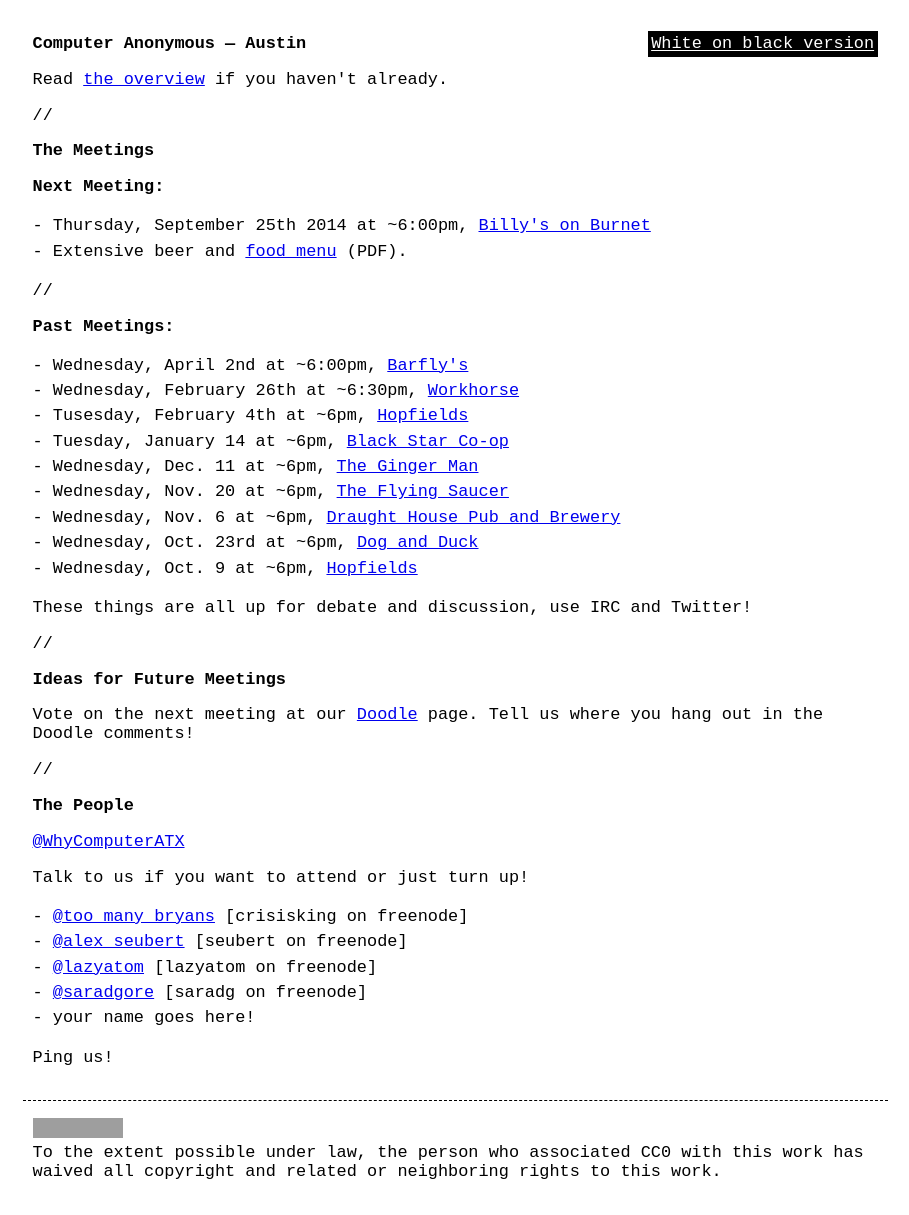
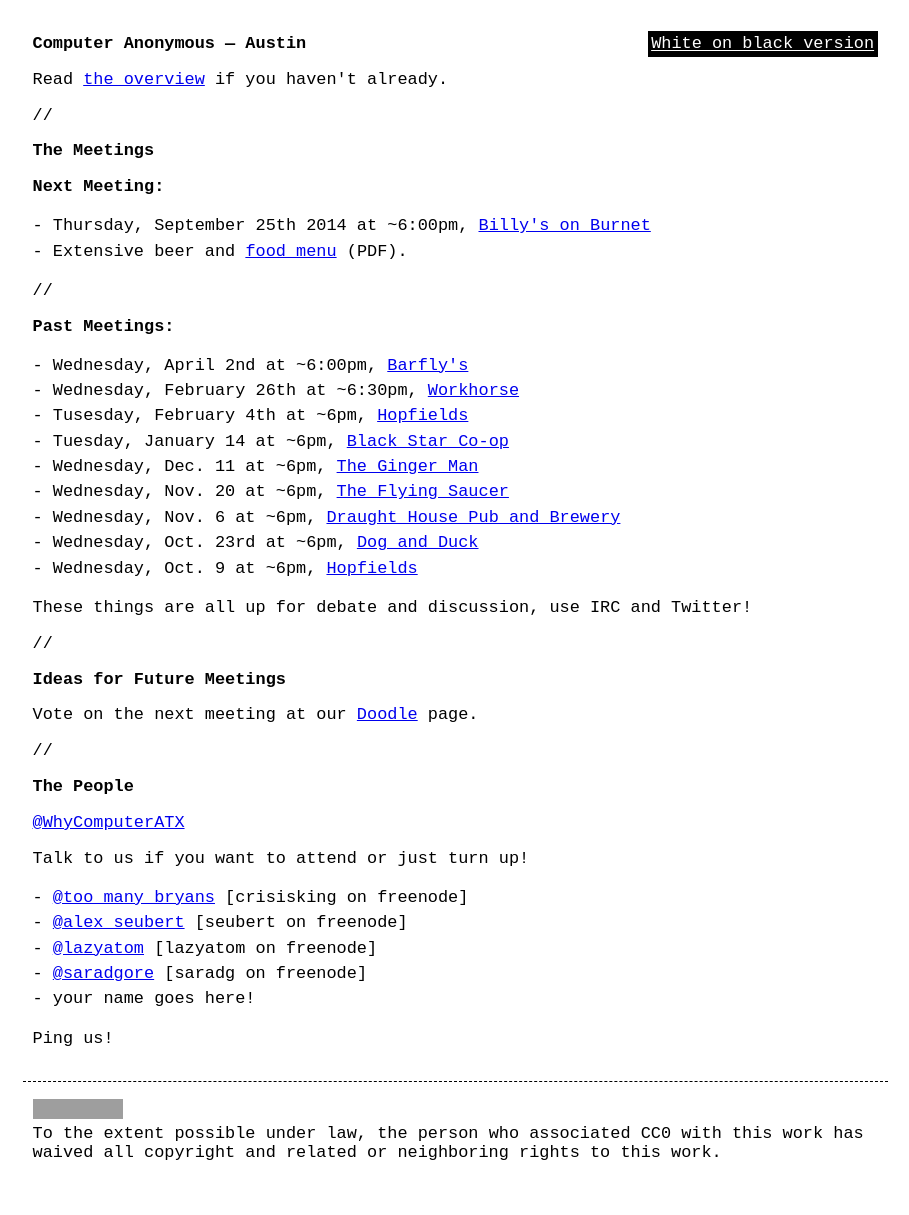
Before and after one commit to computeranonymous/computer, a Jekyll site: the page built from us_austin.html, in a window 1280 px wide. Shown: the whole page, without its empty margins (185-1094 px from the left). Built offline with Jekyll 4.4.1, drawn with Linux system fonts in a browser that asks for light colours; grey boxes are pictures that could not be loaded.

Commit message:
Update us_austin.html Doodle link
Changed doodle link

```diff
--- a/us_austin.html
+++ b/us_austin.html
@@ -39,7 +39,7 @@
 
 <h3>Ideas for Future Meetings</h3>
 
-<p>Vote on the next meeting at our <a href="http://doodle.com/nnv6zs8wkuy4s5yy">Doodle</a> page. Tell us where you hang out in the Doodle comments!</p>
+<p>Vote on the next meeting at our <a href="http://t.co/7w3GCTBVat">Doodle</a> page.</p>
 
 <p>//</p>
 
```
